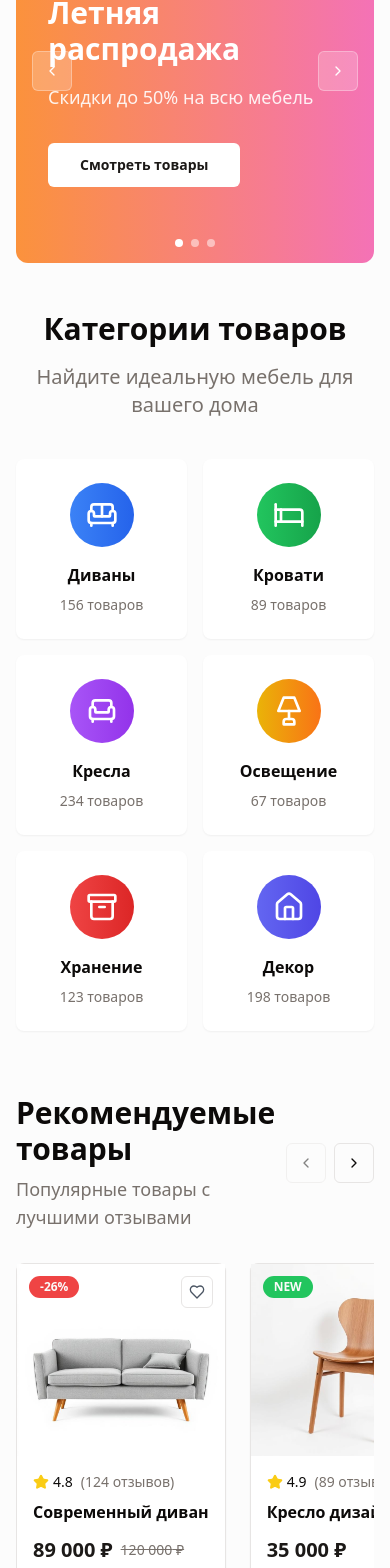
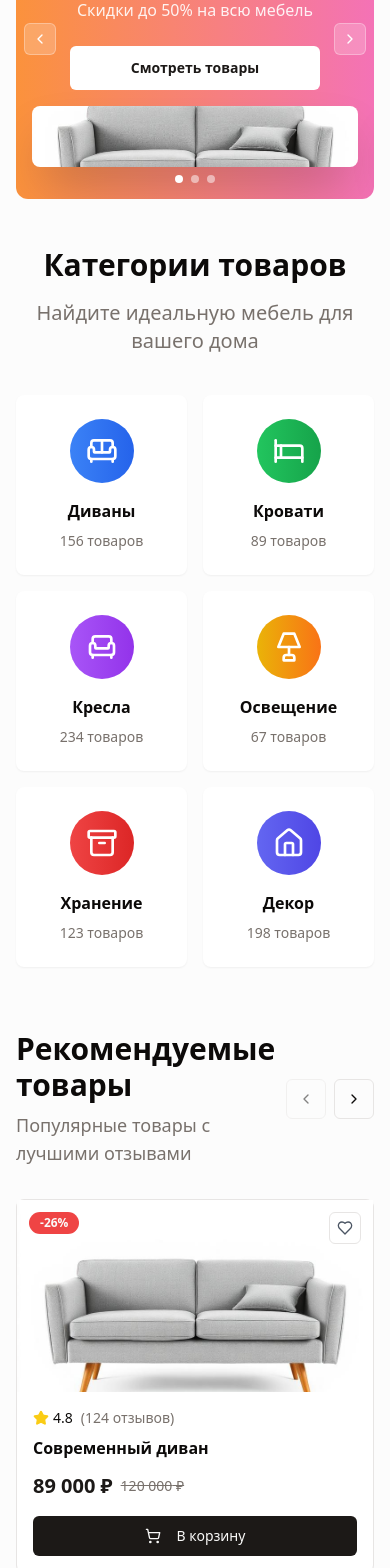
Before and after one commit to idmit/chic-furnish-studio, a React (Vite) app: page / in a window 390 px wide. Shown: the part 1094-2662 px from the top of the page. Built offline with nearby package versions, Linux system fonts and the light colour scheme.

Commit message:
Fix: Image loading and slider responsiveness
The images are not loading on GitHub Pages due to incorrect path resolution. This commit corrects the image paths to work correctly in the deployed environment. Additionally, the sliders have been adapted for better responsiveness on mobile devices.

```diff
--- a/src/components/FeaturedProducts.tsx
+++ b/src/components/FeaturedProducts.tsx
@@ -5,6 +5,13 @@ import { Card, CardContent } from '@/components/ui/card';
 import { Badge } from '@/components/ui/badge';
 import { useCart } from '@/hooks/useCart';
 import { toast } from '@/hooks/use-toast';
+
+// Import images
+import sofaModern from '@/assets/sofa-modern.jpg';
+import chairModern from '@/assets/chair-modern.jpg';
+import bedModern from '@/assets/bed-modern.jpg';
+import coffeeTable from '@/assets/coffee-table.jpg';
+import wardrobeModern from '@/assets/wardrobe-modern.jpg';
 
 interface FeaturedProduct {
   id: number;
@@ -24,7 +31,7 @@ const featuredProducts: FeaturedProduct[] = [
     name: "Современный диван",
     price: 89000,
     originalPrice: 120000,
-    image: "/src/assets/sofa-modern.jpg",
+    image: sofaModern,
     rating: 4.8,
     reviews: 124,
     discount: 26
@@ -33,7 +40,7 @@ const featuredProducts: FeaturedProduct[] = [
     id: 2,
     name: "Кресло дизайнерское",
     price: 35000,
-    image: "/src/assets/chair-modern.jpg",
+    image: chairModern,
     rating: 4.9,
     reviews: 89,
     isNew: true
@@ -43,7 +50,7 @@ const featuredProducts: FeaturedProduct[] = [
     name: "Кровать модерн",
     price: 75000,
     originalPrice: 95000,
-    image: "/src/assets/bed-modern.jpg",
+    image: bedModern,
     rating: 4.7,
     reviews: 156,
     discount: 21
@@ -52,7 +59,7 @@ const featuredProducts: FeaturedProduct[] = [
     id: 4,
     name: "Журнальный столик",
     price: 25000,
-    image: "/src/assets/coffee-table.jpg",
+    image: coffeeTable,
     rating: 4.6,
     reviews: 78,
     isNew: true
@@ -62,7 +69,7 @@ const featuredProducts: FeaturedProduct[] = [
     name: "Шкаф современный",
     price: 65000,
     originalPrice: 80000,
-    image: "/src/assets/wardrobe-modern.jpg",
+    image: wardrobeModern,
     rating: 4.8,
     reviews: 92,
     discount: 19
@@ -74,8 +81,27 @@ const FeaturedProducts = () => {
   const [favorites, setFavorites] = useState<Set<number>>(new Set());
   const { addItem } = useCart();
 
-  const itemsPerPage = 4;
+  // Responsive items per page
+  const getItemsPerPage = () => {
+    if (typeof window !== 'undefined') {
+      if (window.innerWidth < 640) return 1; // mobile
+      if (window.innerWidth < 1024) return 2; // tablet
+      return 4; // desktop
+    }
+    return 4;
+  };
+
+  const [itemsPerPage, setItemsPerPage] = useState(getItemsPerPage());
   const maxIndex = Math.max(0, featuredProducts.length - itemsPerPage);
+
+  // Update items per page on window resize
+  useState(() => {
+    const handleResize = () => setItemsPerPage(getItemsPerPage());
+    if (typeof window !== 'undefined') {
+      window.addEventListener('resize', handleResize);
+      return () => window.removeEventListener('resize', handleResize);
+    }
+  });
 
   const next = () => {
     setCurrentIndex(prev => Math.min(prev + 1, maxIndex));
@@ -153,11 +179,17 @@ const FeaturedProducts = () => {
 
       <div className="relative overflow-hidden">
         <div
-          className="flex transition-transform duration-300 ease-in-out gap-6"
+          className="flex transition-transform duration-300 ease-in-out gap-3 sm:gap-4 md:gap-6"
           style={{ transform: `translateX(-${currentIndex * (100 / itemsPerPage)}%)` }}
         >
           {featuredProducts.map((product) => (
-            <div key={product.id} className="min-w-[calc(25%-18px)] flex-shrink-0">
+            <div key={product.id} className={`${
+              itemsPerPage === 1
+                ? 'min-w-full'
+                : itemsPerPage === 2
+                ? 'min-w-[calc(50%-8px)]'
+                : 'min-w-[calc(25%-18px)]'
+            } flex-shrink-0`}>
               <Card className="group hover:shadow-xl transition-all duration-300 hover:-translate-y-1">
                 <div className="relative overflow-hidden">
                   <img
--- a/src/components/PromoCarousel.tsx
+++ b/src/components/PromoCarousel.tsx
@@ -3,6 +3,11 @@ import { ChevronLeft, ChevronRight, Star, Tag } from 'lucide-react';
 import { Button } from '@/components/ui/button';
 import { Badge } from '@/components/ui/badge';
 import { Card, CardContent } from '@/components/ui/card';
+
+// Import images
+import sofaModern from '@/assets/sofa-modern.jpg';
+import chairModern from '@/assets/chair-modern.jpg';
+import bedModern from '@/assets/bed-modern.jpg';
 
 interface PromoSlide {
   id: number;
@@ -20,7 +25,7 @@ const promoSlides: PromoSlide[] = [
     title: "Летняя распродажа",
     subtitle: "Скидки до 50% на всю мебель",
     discount: "до -50%",
-    image: "/src/assets/sofa-modern.jpg",
+    image: sofaModern,
     bgColor: "bg-gradient-to-r from-orange-400 to-pink-400",
     textColor: "text-white"
   },
@@ -29,7 +34,7 @@ const promoSlides: PromoSlide[] = [
     title: "Новая коллекция",
     subtitle: "Современная мебель для дома",
     discount: "NEW",
-    image: "/src/assets/chair-modern.jpg",
+    image: chairModern,
     bgColor: "bg-gradient-to-r from-green-400 to-blue-400",
     textColor: "text-white"
   },
@@ -38,7 +43,7 @@ const promoSlides: PromoSlide[] = [
     title: "Эксклюзивные предложения",
     subtitle: "Только сегодня специальная цена",
     discount: "-30%",
-    image: "/src/assets/bed-modern.jpg",
+    image: bedModern,
     bgColor: "bg-gradient-to-r from-purple-400 to-indigo-400",
     textColor: "text-white"
   }
@@ -56,7 +61,7 @@ const PromoCarousel = () => {
   };
 
   return (
-    <section className="relative h-96 md:h-[500px] overflow-hidden rounded-xl mb-12">
+    <section className="relative h-80 sm:h-96 md:h-[500px] overflow-hidden rounded-xl mb-12">
       <div
         className="flex transition-transform duration-500 ease-in-out h-full"
         style={{ transform: `translateX(-${currentSlide * 100}%)` }}
@@ -64,31 +69,31 @@ const PromoCarousel = () => {
         {promoSlides.map((slide) => (
           <div
             key={slide.id}
-            className={`min-w-full h-full relative ${slide.bgColor} flex items-center justify-between px-8 md:px-16`}
+            className={`min-w-full h-full relative ${slide.bgColor} flex flex-col md:flex-row items-center justify-between px-4 sm:px-8 md:px-16 py-8`}
           >
-            <div className={`flex-1 ${slide.textColor} z-10`}>
+            <div className={`flex-1 ${slide.textColor} z-10 text-center md:text-left`}>
               <Badge className="mb-4 bg-white/20 text-white border-white/30">
                 <Tag className="w-3 h-3 mr-1" />
                 {slide.discount}
               </Badge>
-              <h2 className="text-3xl md:text-5xl font-bold mb-4">
+              <h2 className="text-2xl sm:text-3xl md:text-5xl font-bold mb-4">
                 {slide.title}
               </h2>
-              <p className="text-lg md:text-xl mb-8 opacity-90">
+              <p className="text-base sm:text-lg md:text-xl mb-6 md:mb-8 opacity-90">
                 {slide.subtitle}
               </p>
               <Button
                 size="lg"
-                className="bg-white text-primary hover:bg-white/90 font-semibold"
+                className="bg-white text-primary hover:bg-white/90 font-semibold w-full sm:w-auto"
               >
                 Смотреть товары
               </Button>
             </div>
-            <div className="flex-1 relative h-full hidden md:block">
+            <div className="flex-1 relative h-32 sm:h-40 md:h-full w-full md:block mt-4 md:mt-0">
               <img
                 src={slide.image}
                 alt={slide.title}
-                className="absolute right-0 top-1/2 transform -translate-y-1/2 h-80 w-auto object-cover rounded-lg shadow-2xl"
+                className="absolute inset-0 md:right-0 md:top-1/2 md:transform md:-translate-y-1/2 h-full md:h-80 w-full md:w-auto object-cover rounded-lg shadow-2xl"
               />
             </div>
           </div>
@@ -99,19 +104,19 @@ const PromoCarousel = () => {
       <Button
         variant="outline"
         size="icon"
-        className="absolute left-4 top-1/2 transform -translate-y-1/2 bg-white/20 border-white/30 text-white hover:bg-white/30"
+        className="absolute left-2 sm:left-4 top-1/2 transform -translate-y-1/2 bg-white/20 border-white/30 text-white hover:bg-white/30 w-8 h-8 sm:w-10 sm:h-10"
         onClick={prevSlide}
       >
-        <ChevronLeft className="w-4 h-4" />
+        <ChevronLeft className="w-3 h-3 sm:w-4 sm:h-4" />
       </Button>
 
       <Button
         variant="outline"
         size="icon"
-        className="absolute right-4 top-1/2 transform -translate-y-1/2 bg-white/20 border-white/30 text-white hover:bg-white/30"
+        className="absolute right-2 sm:right-4 top-1/2 transform -translate-y-1/2 bg-white/20 border-white/30 text-white hover:bg-white/30 w-8 h-8 sm:w-10 sm:h-10"
         onClick={nextSlide}
       >
-        <ChevronRight className="w-4 h-4" />
+        <ChevronRight className="w-3 h-3 sm:w-4 sm:h-4" />
       </Button>
 
       {/* Dots indicator */}
```
